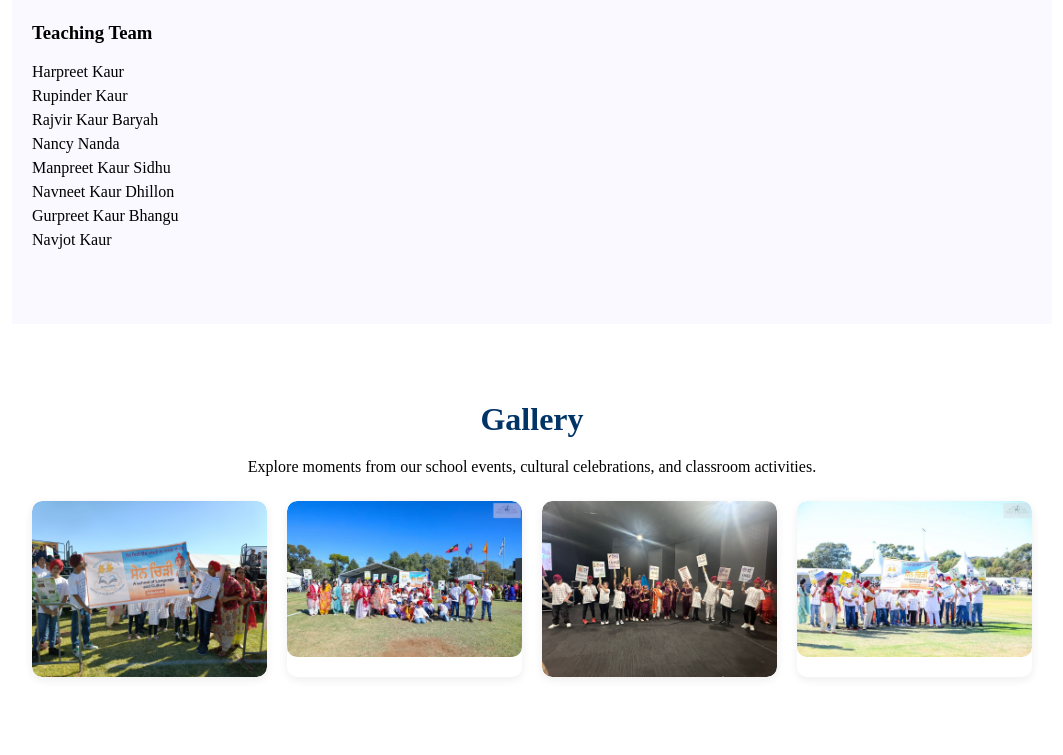
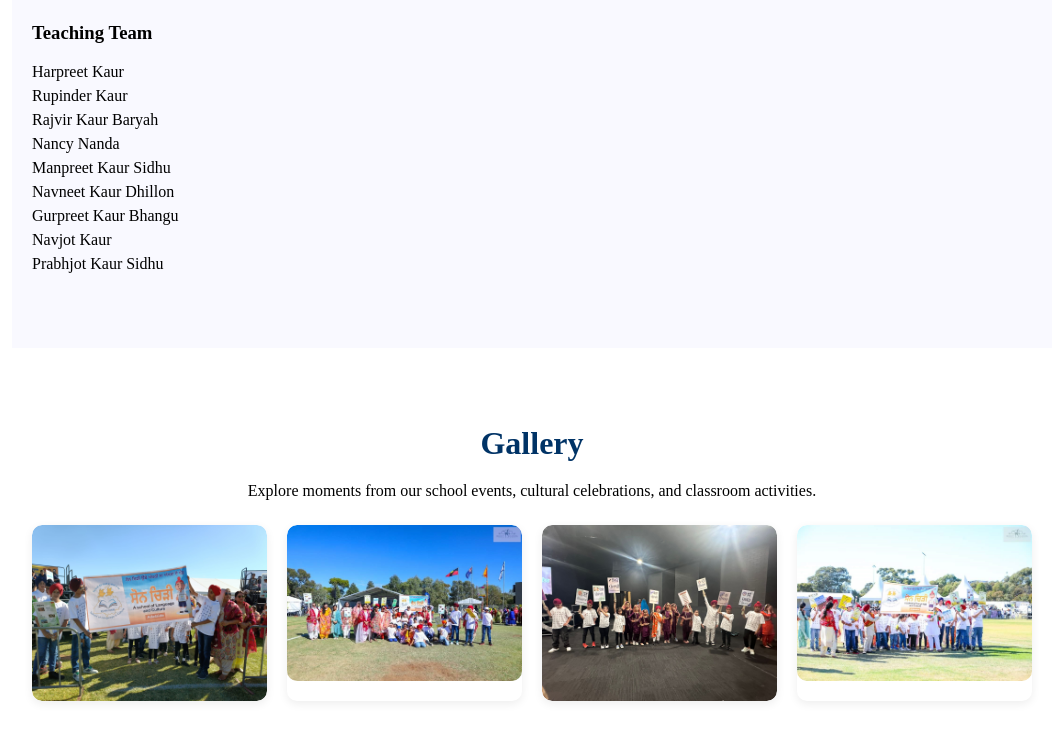
Before and after one commit to SoanChiri/soanchirhi-website, a plain HTML site: page index.html in a window 1280 px wide. Shown: the part 4254-5009 px from the top of the page, without its empty margins (108-1171 px from the left). Drawn offline with Linux system fonts and the light colour scheme; no server answers.

Commit message:
Update index.html

```diff
--- a/index.html
+++ b/index.html
@@ -1,3 +1,4 @@
+
 <!DOCTYPE html>
 <html lang="en">
 <head>
@@ -211,6 +212,7 @@
         </div>
     </div>
 </section>
+
 <!-- LEARNING OBJECTIVES SECTION -->
 <section id="objectives">
   <div class="objectives-container">
@@ -232,12 +234,12 @@
     </div>
   </div>
 </section>
+
 <!-- CLASSES SECTION -->
 <section id="classes">
   <div class="classes-container">
     <h2 class="section-heading">Classes</h2>
     <div class="classes-text">
-
       <p>
         The Soan Chiri School of Language & Culture conducts Punjabi language classes for students of all proficiency levels. Classes are structured to accommodate beginners, intermediate learners, and advanced speakers, ensuring a tailored learning experience for each student.
       </p>
@@ -248,7 +250,7 @@
       <!-- Dynamic Class Info -->
       <h3>📅 Class Schedule</h3>
       <ul id="class-schedule" class="class-schedule">
-        <!-- Will be dynamically populated via JS -->
+        <!-- These will be overwritten by dynamic data -->
         <li><strong>Day:</strong> Saturdays (closed during school holidays)</li>
         <li><strong>Time:</strong> 2:30 PM – 4:30 PM</li>
         <li><strong>Location:</strong> TafeSA Regency Park, 137 Days Road, Regency Park, South Australia 5010</li>
@@ -261,15 +263,16 @@
         </a>
         <p class="map-note">Click the map for directions</p>
       </div>
-
     </div>
   </div>
 </section>
+
 <!-- OUR TEAM SECTION -->
 <section id="team">
   <div class="team-container">
     <h2 class="section-heading">Our Team</h2>
     <div class="team-layout">
+
       <!-- Left: Text and Names -->
       <div class="team-details">
         <div class="team-text">
@@ -281,7 +284,7 @@
         </div>
 
         <h3>Management Team</h3>
-        <ul class="team-list">
+        <ul id="management-list" class="team-list">
           <li>Gurpreet Kaur Bhangu – Principal</li>
           <li>Navneet Kaur Dhillon – Manager</li>
           <li>Sukhdeep Kaur Gill – Administrator</li>
@@ -289,7 +292,7 @@
         </ul>
 
         <h3>Teaching Team</h3>
-        <ul class="team-list">
+        <ul id="teaching-list" class="team-list">
           <li>Harpreet Kaur</li>
           <li>Rupinder Kaur</li>
           <li>Rajvir Kaur Baryah</li>
@@ -298,6 +301,8 @@
           <li>Navneet Kaur Dhillon</li>
           <li>Gurpreet Kaur Bhangu</li>
           <li>Navjot Kaur</li>
+          <li>Prabhjot Kaur Sidhu</li>
+
         </ul>
       </div>
 
@@ -348,6 +353,7 @@
     <img class="modal-content" id="galleryModalImg" />
   </div>
 </section>
+
 <!-- ADMISSION SECTION -->
 <section id="admission">
   <div class="admission-container">
@@ -375,6 +381,7 @@
     </div>
   </div>
 </section>
+
 <!-- CONTACT US SECTION -->
 <section id="contact">
   <div class="contact-container">
```
